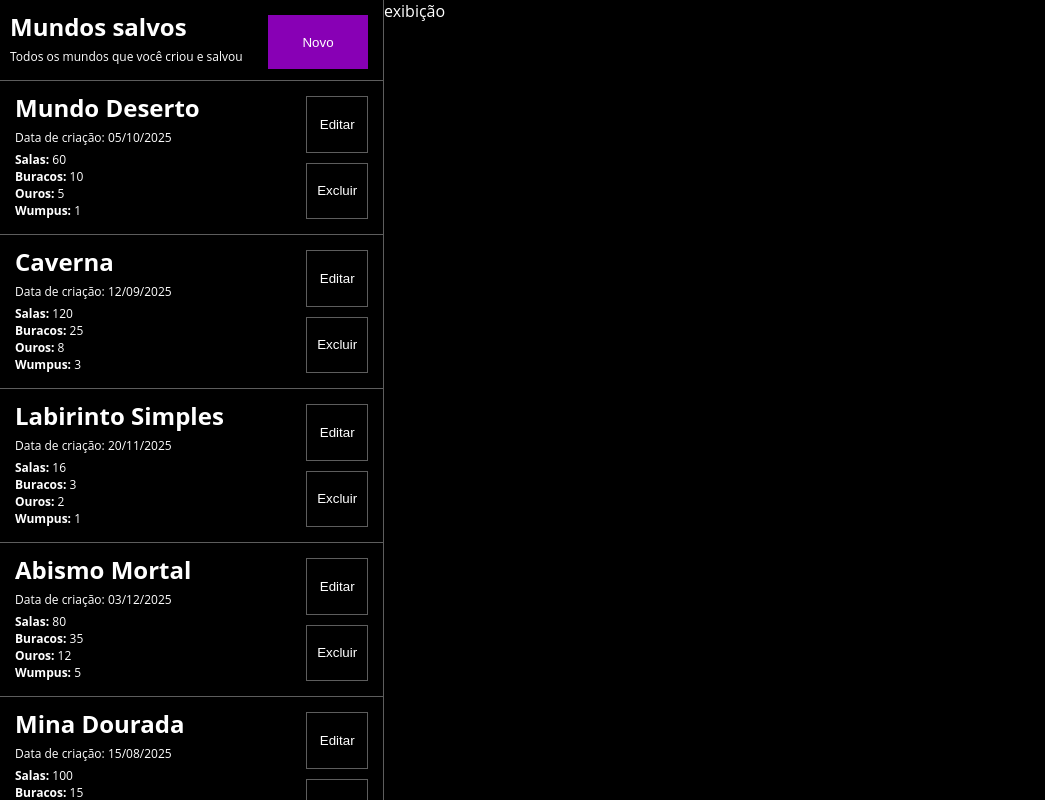
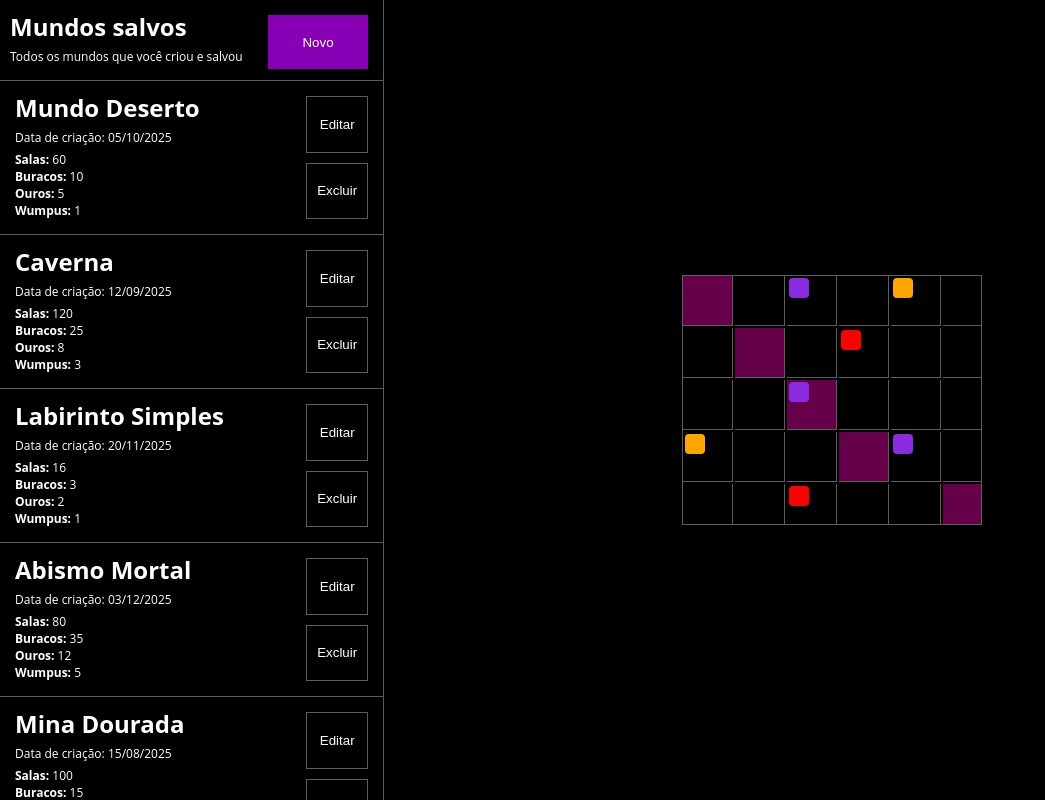
Before and after one commit to williamsdavid5/wumpus-verse-frontend, a React (Vite) app: page /mundos-salvos in a window 1280 px wide. Shown: the whole page, without its empty margins (0-1045 px from the left). Built offline with nearby package versions, Linux system fonts and the light colour scheme.

Commit message:
adicionada uma seção que destaca as estatisticas do mundo para o usuário, também vão no json exportado. adicionado o mapa de exemplo na tela de listas

```diff
--- a/src/pages/Mapa.jsx
+++ b/src/pages/Mapa.jsx
@@ -26,6 +26,21 @@ export default function Mapa() {
     const mousePosition = useRef(null);
     const [modoInsercao, setModoInsercao] = useState(null);
     const [nomeMundo, setNomeMundo] = useState('');
+    const [estatisticas, setEstatisticas] = useState({
+        totalSalas: 16,
+        salasAtivas: 0,
+        salasInativas: 16,
+        quantidadeEntidades: {
+            wumpus: 0,
+            buracos: 0,
+            ouros: 0
+        },
+        densidadeEntidades: {
+            wumpus: '0%',
+            buracos: '0%',
+            ouros: '0%'
+        }
+    });
 
 
     const [grid, setGrid] = useState(() =>
@@ -125,7 +140,6 @@ export default function Mapa() {
     }, [recalculaCellSize])
 
 
-
     const alternarNoGrid = (x, y, valor) => {
         setGrid(prev => {
             const copia = prev.map(row => row.slice())
@@ -165,10 +179,31 @@ export default function Mapa() {
             return;
         }
 
+        const salasAtivas = grid.flat().filter(celula => celula.ativa).length;
+        const totalWumpus = grid.flat().filter(celula => celula.wumpus).length;
+        const totalBuracos = grid.flat().filter(celula => celula.buraco).length;
+        const totalOuros = grid.flat().filter(celula => celula.ouro).length;
+
         const payload = {
             nome: nomeMundo.trim(),
             largura,
             altura,
+
+            estatisticas: {
+                totalSalas: largura * altura,
+                salasAtivas: salasAtivas,
+                salasInativas: (largura * altura) - salasAtivas,
+                quantidadeEntidades: {
+                    wumpus: totalWumpus,
+                    buracos: totalBuracos,
+                    ouros: totalOuros
+                },
+                densidadeEntidades: {
+                    wumpus: salasAtivas > 0 ? ((totalWumpus / salasAtivas) * 100).toFixed(2) + '%' : '0%',
+                    buracos: salasAtivas > 0 ? ((totalBuracos / salasAtivas) * 100).toFixed(2) + '%' : '0%',
+                    ouros: salasAtivas > 0 ? ((totalOuros / salasAtivas) * 100).toFixed(2) + '%' : '0%'
+                }
+            },
             salas: grid.flatMap((row, y) =>
                 row.map((celula, x) => celula.ativa ? {
                     x, y,
@@ -193,7 +228,6 @@ export default function Mapa() {
     }
 
     const importarJSON = () => {
-
         const input = document.createElement('input');
         input.type = 'file';
         input.accept = '.json';
@@ -240,7 +274,9 @@ export default function Mapa() {
 
                     setGrid(novoGrid);
 
-                    // alert(`Mundo "${data.nome}" importado com sucesso!`);
+                    if (data.estatisticas) {
+                        console.log('Estatísticas do mundo importado:', data.estatisticas);
+                    }
 
                 } catch (error) {
                     alert('Erro ao ler arquivo JSON: ' + error.message);
@@ -252,6 +288,29 @@ export default function Mapa() {
 
         input.click();
     }
+
+    useEffect(() => {
+        const salasAtivas = grid.flat().filter(celula => celula.ativa).length;
+        const totalWumpus = grid.flat().filter(celula => celula.wumpus).length;
+        const totalBuracos = grid.flat().filter(celula => celula.buraco).length;
+        const totalOuros = grid.flat().filter(celula => celula.ouro).length;
+
+        setEstatisticas({
+            totalSalas: largura * altura,
+            salasAtivas: salasAtivas,
+            salasInativas: (largura * altura) - salasAtivas,
+            quantidadeEntidades: {
+                wumpus: totalWumpus,
+                buracos: totalBuracos,
+                ouros: totalOuros
+            },
+            densidadeEntidades: {
+                wumpus: salasAtivas > 0 ? ((totalWumpus / salasAtivas) * 100).toFixed(2) + '%' : '0%',
+                buracos: salasAtivas > 0 ? ((totalBuracos / salasAtivas) * 100).toFixed(2) + '%' : '0%',
+                ouros: salasAtivas > 0 ? ((totalOuros / salasAtivas) * 100).toFixed(2) + '%' : '0%'
+            }
+        });
+    }, [grid, largura, altura]);
 
     const toggleModoInsercao = (elemento) => {
         if (modoInsercao === elemento) {
@@ -416,6 +475,14 @@ export default function Mapa() {
                         </div>
                     </div>
                     <div className='divControle'>
+                        <p className='paragrafoInformativo'>
+                            <b>Salas:</b> {estatisticas.salasAtivas}/{estatisticas.totalSalas} ({((estatisticas.salasAtivas / estatisticas.totalSalas) * 100).toFixed(1)}%)<br />
+                            <b>Wumpus:</b> {estatisticas.quantidadeEntidades.wumpus} ({estatisticas.densidadeEntidades.wumpus})<br />
+                            <b>Buracos:</b> {estatisticas.quantidadeEntidades.buracos} ({estatisticas.densidadeEntidades.buracos})<br />
+                            <b>Ouros:</b> {estatisticas.quantidadeEntidades.ouros} ({estatisticas.densidadeEntidades.ouros})
+                        </p>
+                    </div>
+                    <div className='divControle'>
                         <h2>Salvar</h2>
                         <input
                             type="text"
--- a/src/pages/MundosSalvos.jsx
+++ b/src/pages/MundosSalvos.jsx
@@ -1,5 +1,20 @@
 import './styles/mundosSalvos.css'
 import { useNavigate } from 'react-router-dom'
+
+function Bloco({ selecionado, wumpus, buraco, ouro, onMouseEnter, onMouseDown, onClick }) {
+    return (
+        <div
+            className={`bloco ${selecionado ? 'selecionado' : ''}`}
+            onMouseEnter={onMouseEnter}
+            onMouseDown={onMouseDown}
+            onClick={onClick}
+        >
+            {wumpus && <div className='elemento wumpus'></div>}
+            {buraco && <div className='elemento buraco'></div>}
+            {ouro && <div className='elemento ouro'></div>}
+        </div>
+    )
+}
 
 export default function MundosSalvos() {
 
@@ -91,7 +106,59 @@ export default function MundosSalvos() {
 
                 </aside>
                 <section className='mundosVisualizador'>
-                    exibição
+                    <div className='div-mapa'>
+                        <div
+                            className='mapa-blocos'
+                            style={{
+                                display: 'grid',
+                                gridTemplateColumns: 'repeat(6, 50px)',
+                                gridTemplateRows: 'repeat(5, 50px)',
+                                width: '300px',
+                                height: '250px',
+                                gap: '2px'
+                            }}
+                        >
+                            {/* Linha 1 */}
+                            <Bloco selecionado />
+                            <Bloco />
+                            <Bloco buraco />
+                            <Bloco />
+                            <Bloco ouro />
+                            <Bloco />
+
+                            {/* Linha 2 */}
+                            <Bloco />
+                            <Bloco selecionado />
+                            <Bloco />
+                            <Bloco wumpus />
+                            <Bloco />
+                            <Bloco />
+
+                            {/* Linha 3 */}
+                            <Bloco />
+                            <Bloco />
+                            <Bloco selecionado buraco />
+                            <Bloco />
+                            <Bloco />
+                            <Bloco />
+
+                            {/* Linha 4 */}
+                            <Bloco ouro />
+                            <Bloco />
+                            <Bloco />
+                            <Bloco selecionado />
+                            <Bloco buraco />
+                            <Bloco />
+
+                            {/* Linha 5 */}
+                            <Bloco />
+                            <Bloco />
+                            <Bloco wumpus />
+                            <Bloco />
+                            <Bloco />
+                            <Bloco selecionado />
+                        </div>
+                    </div>
                 </section>
             </main>
         </>
```
